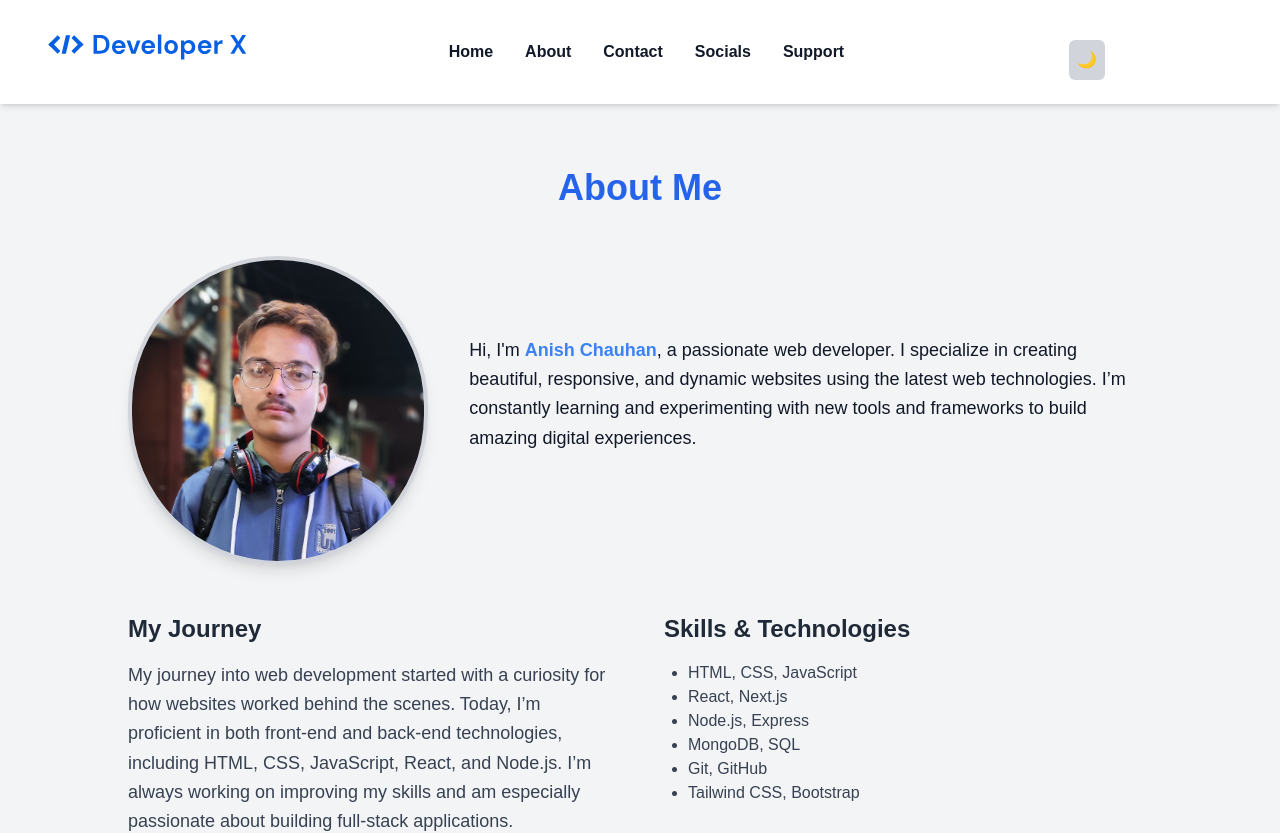
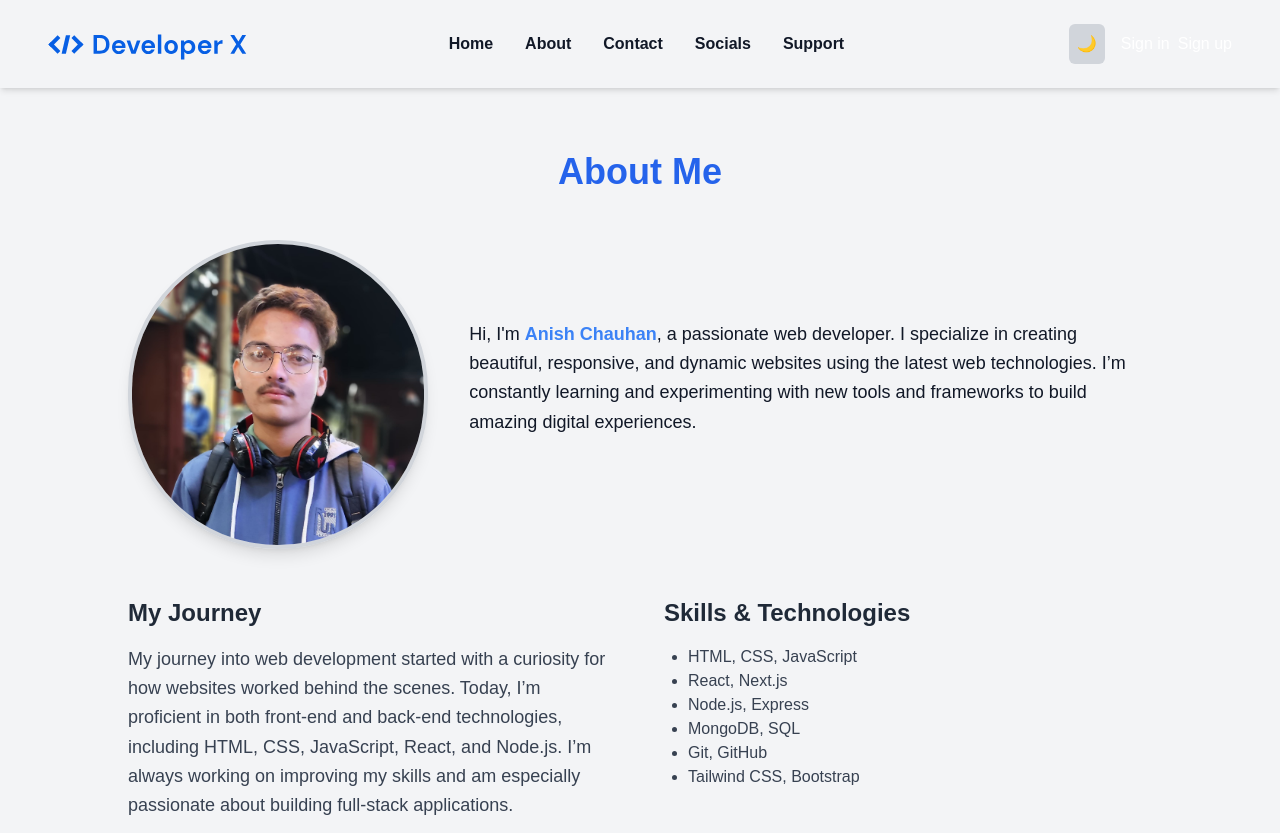
Before and after one commit to ANISH-CHAUHAN105/Portfolio, a Next.js app: page /about in a window 1280 px wide. Shown: the top 833 px of the page. Built offline with nearby package versions, Linux system fonts and the light colour scheme; no server answers.

Commit message:
Update Header.js

```diff
--- a/app/components/Header.js
+++ b/app/components/Header.js
@@ -15,9 +15,9 @@ const Header = () => {
   const { isDarkMode, toggleDarkMode } = useTheme(); // Use global dark mode state
 
   return (
-    <header className="z-10 sticky top-0 p-6 md:px-12 bg-white dark:bg-gray-700 shadow-md flex flex-col lg:flex-row justify-between items-center">
+    <header className="z-10 sticky top-0 p-6 md:px-12 bg-gray-100 dark:bg-[#121212] shadow-md flex flex-col lg:flex-row justify-between items-center transition-all duration-300">
       {/* Logo */}
-      <div className="flex justify-center sm:justify-start mb-4">
+      <div className="flex justify-center sm:justify-start mb-4 lg:mb-0">
         <Image
           src="/developer.svg"
           width={200}
@@ -28,64 +28,43 @@ const Header = () => {
       </div>
 
       {/* Navigation Links */}
+      <nav>
         <ul className="flex justify-center items-center gap-4 sm:gap-6 md:gap-8 sm:flex-1">
-        <li>
+          {[
+            { name: "Home", link: "/" },
+            { name: "About", link: "/about" },
+            { name: "Contact", link: "/contact" },
+            { name: "Socials", link: "/socials" },
+            { name: "Support", link: "/payment" },
+          ].map(({ name, link }) => (
+            <li key={name}>
               <Link
-            href="/"
-            className="text-gray-900 dark:text-gray-200 font-semibold dark:hover:text-blue-500 hover:text-blue-500 transition duration-300 ease-in-out"
+                href={link}
+                className="text-gray-900 dark:text-gray-200 font-semibold hover:text-blue-600 dark:hover:text-blue-400 transition duration-300 ease-in-out"
               >
-            Home
+                {name}
               </Link>
             </li>
-        <li>
-          <Link
-            href="/about"
-            className="text-gray-900 dark:text-gray-200 font-semibold dark:hover:text-blue-500 hover:text-blue-500 transition duration-300 ease-in-out"
-          >
-            About
-          </Link>
-        </li>
-        <li>
-          <Link
-            href="/contact"
-            className="text-gray-900 dark:text-gray-200 font-semibold dark:hover:text-blue-500 hover:text-blue-500 transition duration-300 ease-in-out"
-          >
-            Contact
-          </Link>
-        </li>
-        <li>
-          <Link
-            href="/socials"
-            className="text-gray-900 dark:text-gray-200 font-semibold dark:hover:text-blue-500 hover:text-blue-500 transition duration-300 ease-in-out"
-          >
-            Socials
-          </Link>
-        </li>
-        <li>
-          <Link
-            href="/payment"
-            className="text-gray-900 dark:text-gray-200 font-semibold dark:hover:text-blue-500 hover:text-blue-500 transition duration-300 ease-in-out"
-          >
-            Support
-          </Link>
-        </li>
+          ))}
         </ul>
+      </nav>
 
-      {/* SignIn Buttons */}
-      <div className="flex justify-center sm:justify-end gap-4 sm:ml-6 mt-4">
+      {/* Right Section: Dark Mode & Authentication */}
+      <div className="flex justify-center sm:justify-end gap-4 sm:ml-6 mt-4 lg:mt-0">
         {/* Dark Mode Toggle Button */}
         <button
           onClick={toggleDarkMode}
-          className="text-white dark:text-gray-200 p-2 rounded-md bg-gray-300 dark:bg-gray-600 hover:bg-gray-400 dark:hover:bg-gray-500 transition duration-300"
+          className="p-2 rounded-md bg-gray-300 dark:bg-gray-700 text-gray-800 dark:text-gray-200 hover:bg-gray-400 dark:hover:bg-gray-600 transition duration-300"
           aria-label="Toggle dark mode"
         >
           {isDarkMode ? "☀️" : "🌙"}
         </button>
 
+        {/* Sign In / Sign Up Buttons */}
         <SignedOut>
           <div className="flex gap-2">
-            <SignInButton className="bg-blue-500 text-white px-4 py-2 rounded-md hover:bg-blue-600" />
-            <SignUpButton className="bg-green-500 text-white px-4 py-2 rounded-md hover:bg-green-600" />
+            <SignInButton className="bg-blue-500 text-white px-4 py-2 rounded-md hover:bg-blue-600 transition duration-300" />
+            <SignUpButton className="bg-green-500 text-white px-4 py-2 rounded-md hover:bg-green-600 transition duration-300" />
           </div>
         </SignedOut>
         <SignedIn>
```
Lines whose indentation alone changed are shown as unchanged.
